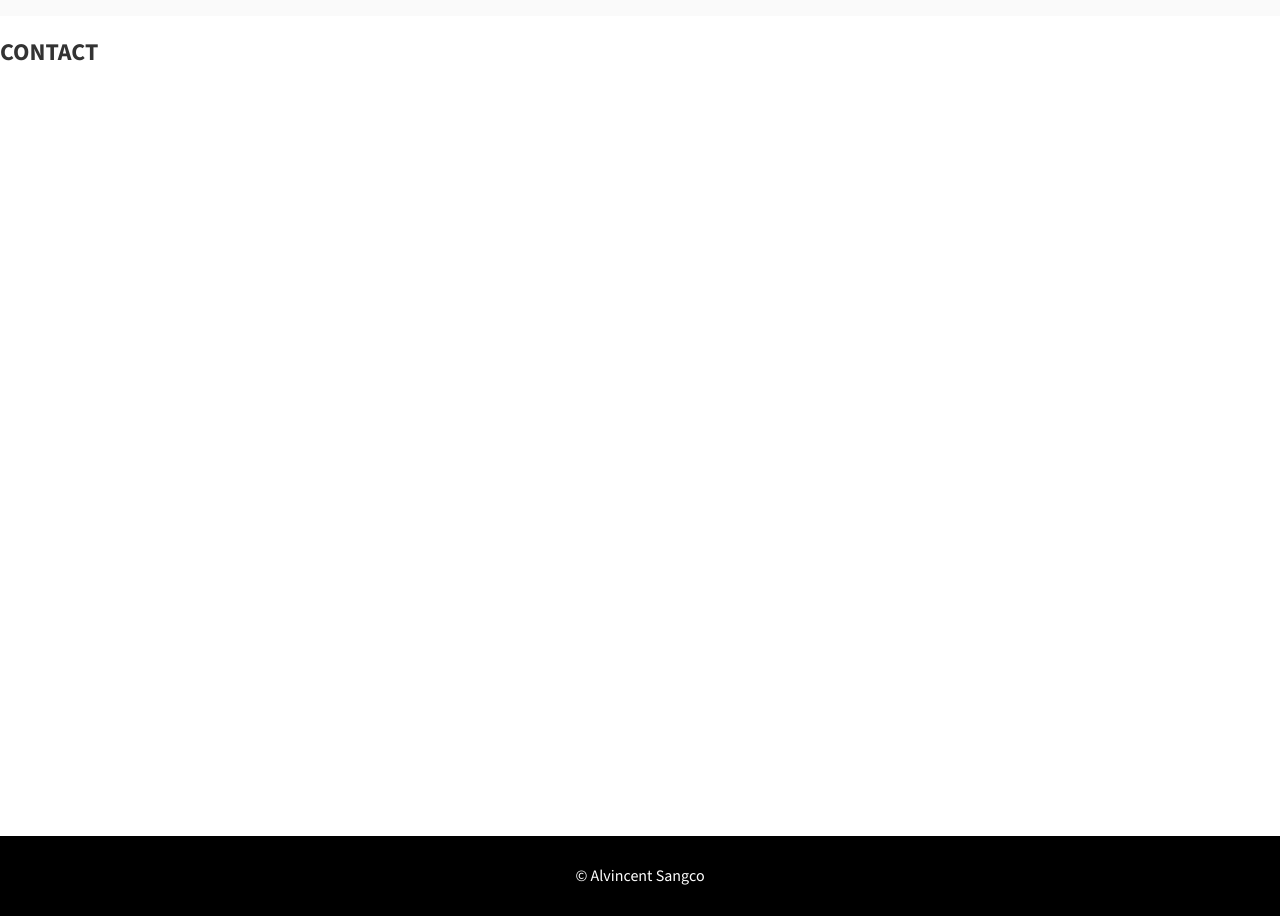
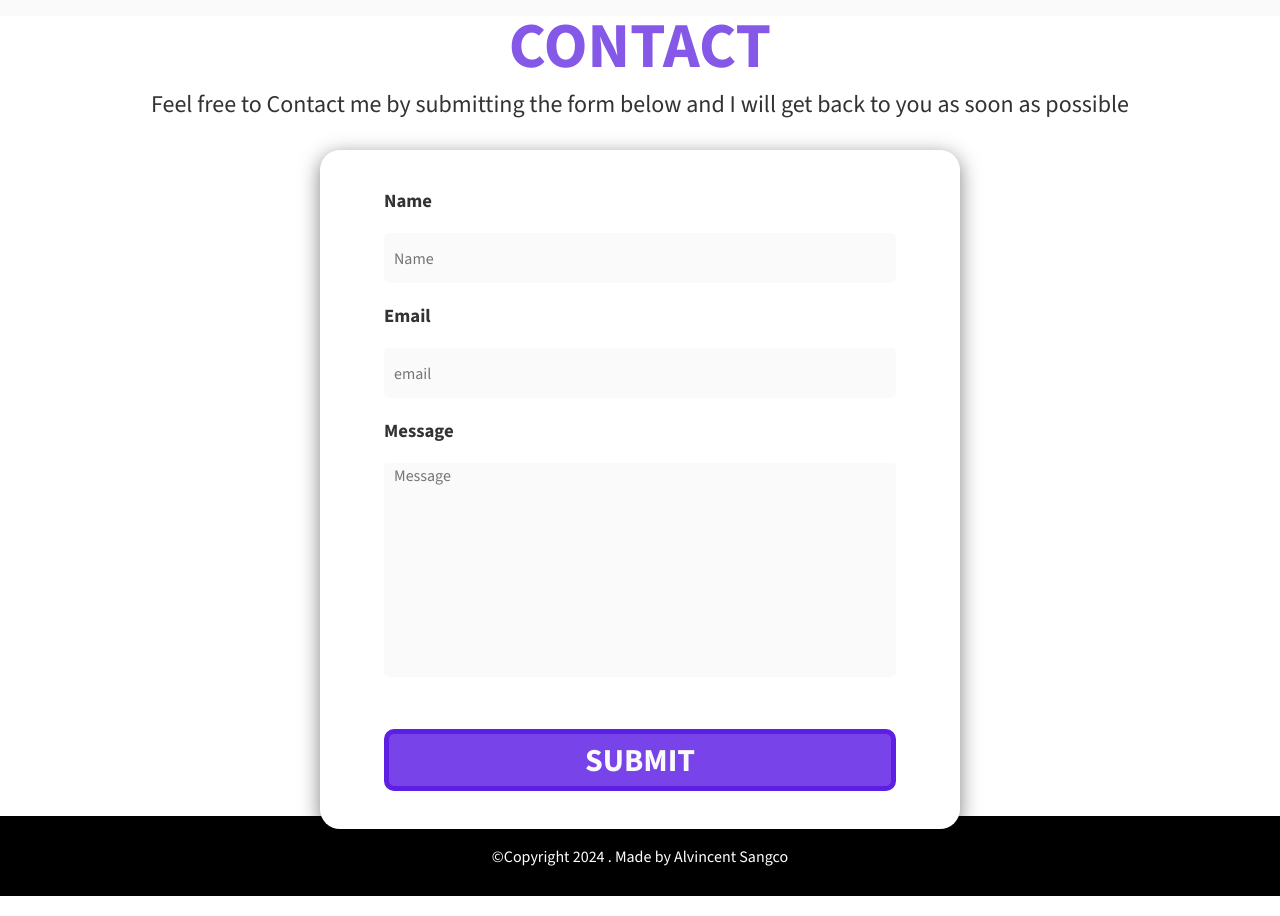
Before and after one commit to ltmervin123/Portfolio-Website-Version-2, a plain HTML site: page index.html in a window 1280 px wide. Shown: the part 2464-3380 px from the top of the page. Drawn offline with nearby package versions, Linux system fonts and the light colour scheme.

Commit message:
Adding input form on contac section

```diff
--- a/index.html
+++ b/index.html
@@ -17,7 +17,7 @@
         <nav>
             <img src="/Image/logo_final.png" alt="logo">
             <ul>
-                <a href="index.html">
+                <a href="#hero">
                     <li>Home</li>
                 </a>
                 <a href="#about">
@@ -63,9 +63,12 @@
                     </ul>
                     <h1>TECHNOLOGIES</h1>
                     <ul>
-                        <li><img src="/Image/icons8-html-5-48.png" alt=""> <img src="/Image/icons8-css-logo-48.png" alt=""> <img src="/Image/icons8-javascript-48.png" alt=""></li>
-                        <li><img src="/Image/icons8-java-logo-48.png" alt=""> <img src="/Image/icons8-spring-boot-logo-48.png" alt=""></li>
-                        <li><img src="/Image/icons8-mysql-logo-48.png" alt=""> <img src="/Image/icons8-git-logo-48.png" alt=""></li>
+                        <li><img src="/Image/icons8-html-5-48.png" alt=""> <img src="/Image/icons8-css-logo-48.png"
+                                alt=""> <img src="/Image/icons8-javascript-48.png" alt=""></li>
+                        <li><img src="/Image/icons8-java-logo-48.png" alt=""> <img
+                                src="/Image/icons8-spring-boot-logo-48.png" alt=""></li>
+                        <li><img src="/Image/icons8-mysql-logo-48.png" alt=""> <img src="/Image/icons8-git-logo-48.png"
+                                alt=""></li>
                     </ul>
                 </div>
 
@@ -76,7 +79,14 @@
                 <div class="skills">
 
                     <h1>SKILLS</h1>
-                    <p>The individual excels in creating responsive web interfaces using HTML, CSS, and JavaScript, focusing on user-friendly designs and ensuring cross-browser compatibility. They are proficient in Java and Spring Boot for developing robust server-side applications and RESTful APIs, emphasizing clean code practices for scalability and performance. Their skills extend to designing and optimizing MySQL databases, managing database operations to support application functionalities and ensure data integrity. They also have expertise in Git and GitHub for effective project management and collaboration, following Git workflows for integration and deployment.</p>
+                    <p>The individual excels in creating responsive web interfaces using HTML, CSS, and JavaScript,
+                        focusing on user-friendly designs and ensuring cross-browser compatibility. They are proficient
+                        in Java and Spring Boot for developing robust server-side applications and RESTful APIs,
+                        emphasizing clean code practices for scalability and performance. Their skills extend to
+                        designing and optimizing MySQL databases, managing database operations to support application
+                        functionalities and ensure data integrity. They also have expertise in Git and GitHub for
+                        effective project management and collaboration, following Git workflows for integration and
+                        deployment.</p>
                 </div>
 
             </div>
@@ -99,20 +109,34 @@
                 </div>
                 <div class="image-container">
                     <img src="Image/10.jpg" class="picture-of-me" alt="">
-                    <img src="Image/11.jpg" class="picture-of-me"alt="">
-                    <img src="Image/12.jpg" class="picture-of-me"alt="">
-                    <img src="Image/13.jpg" class="picture-of-me"alt="">
+                    <img src="Image/11.jpg" class="picture-of-me" alt="">
+                    <img src="Image/12.jpg" class="picture-of-me" alt="">
+                    <img src="Image/13.jpg" class="picture-of-me" alt="">
                 </div>
             </div>
         </section>
 
         <section id="contact">
             <h1>CONTACT</h1>
+            <p>
+                Feel free to Contact me by submitting the form below and I will get back to you as soon as possible
+            </p>
+            <div class="form">
+                <h3>Name</h3>
+                <input type="text" class="name" placeholder="Name">
+                <h3>Email</h3>
+                <input type="text" class="email" placeholder="email">
+                <h3>Message</h3>
+                <textarea name="" id="" cols="30" rows="10" placeholder="Message"></textarea>
+                <button class="button">SUBMIT</button>
+            </div>
         </section>
 
     </main>
+
     <footer>
-        <p>&copy; Alvincent Sangco</p>
+
+        <p>&copy;Copyright 2024 . Made by Alvincent Sangco</p>
     </footer>
 
 </body>
--- a/style.css
+++ b/style.css
@@ -103,7 +103,7 @@ section .button:hover {
   cursor: pointer;
 }
 
-section .social{
+section .social {
   background-color: #fafafa;
   margin-top: 100px;
   box-shadow: 0px 5px 20px rgba(0, 0, 0, 0.5);
@@ -112,13 +112,13 @@ section .social{
   border-radius: 5px;
 }
 
-section .social img{
+section .social img {
   padding: 10px;
-  transition:  .3s ease-out;
+  transition: .3s ease-out;
 }
 
-section .social img:hover{
-  background-color:#ab8debdc ;
+section .social img:hover {
+  background-color: #ab8debdc;
   border-radius: 5px;
   cursor: pointer;
 }
@@ -157,7 +157,7 @@ footer p {
 }
 
 
-#about > h1 {
+#about>h1 {
   color: #8658e7;
   font-size: 4rem;
 }
@@ -204,7 +204,7 @@ footer p {
   height: 250px;
 }
 
-.about-container .skills{
+.about-container .skills {
   padding: 10% 0;
 }
 
@@ -215,7 +215,7 @@ footer p {
   align-items: center;
 }
 
-#gallery > h1 {
+#gallery>h1 {
   color: #8658e7;
   font-size: 4rem;
   text-align: center;
@@ -227,3 +227,67 @@ footer p {
   transform: translateY(-4px);
   cursor: pointer;
 }
+
+#contact>h1 {
+  color: #8658e7;
+  font-size: 4rem;
+  text-align: center;
+  margin: 0;
+}
+
+#contact {
+  display: flex;
+  flex-direction: column;
+  justify-content: center;
+  align-items: center;
+}
+
+#contact .form {
+  margin-top: 30px;
+  display: flex;
+  flex-direction: column;
+  justify-content: center;
+  gap: 20px;
+  background-color: #fff;
+  padding: 3% 5%;
+  box-shadow: 0px 5px 20px rgba(0, 0, 0, 0.5);
+  border-radius: 20px;
+  width: 50%;
+}
+
+#contact .form input {
+  background-color: #fafafa;
+  border: none;
+  width: 100%;
+  height: 50px;
+  font-size: 1rem;
+  margin: 0;
+  padding-left: 10px;
+  border-radius: 5px;
+}
+
+#contact .form input:focus{
+    outline: none;
+}
+#contact .form textarea:focus{
+  outline: none;
+}
+
+#contact textarea {
+  background-color: #fafafa;
+  border: none;
+  font-size: 1rem;
+  margin: 0;
+  padding-left: 10px;
+  resize: none;
+  border-radius: 5px;
+}
+
+#contact p {
+  font-size: 1.5rem;
+  margin: 0;
+}
+
+#contact h3 {
+  margin: 0;
+}
```
